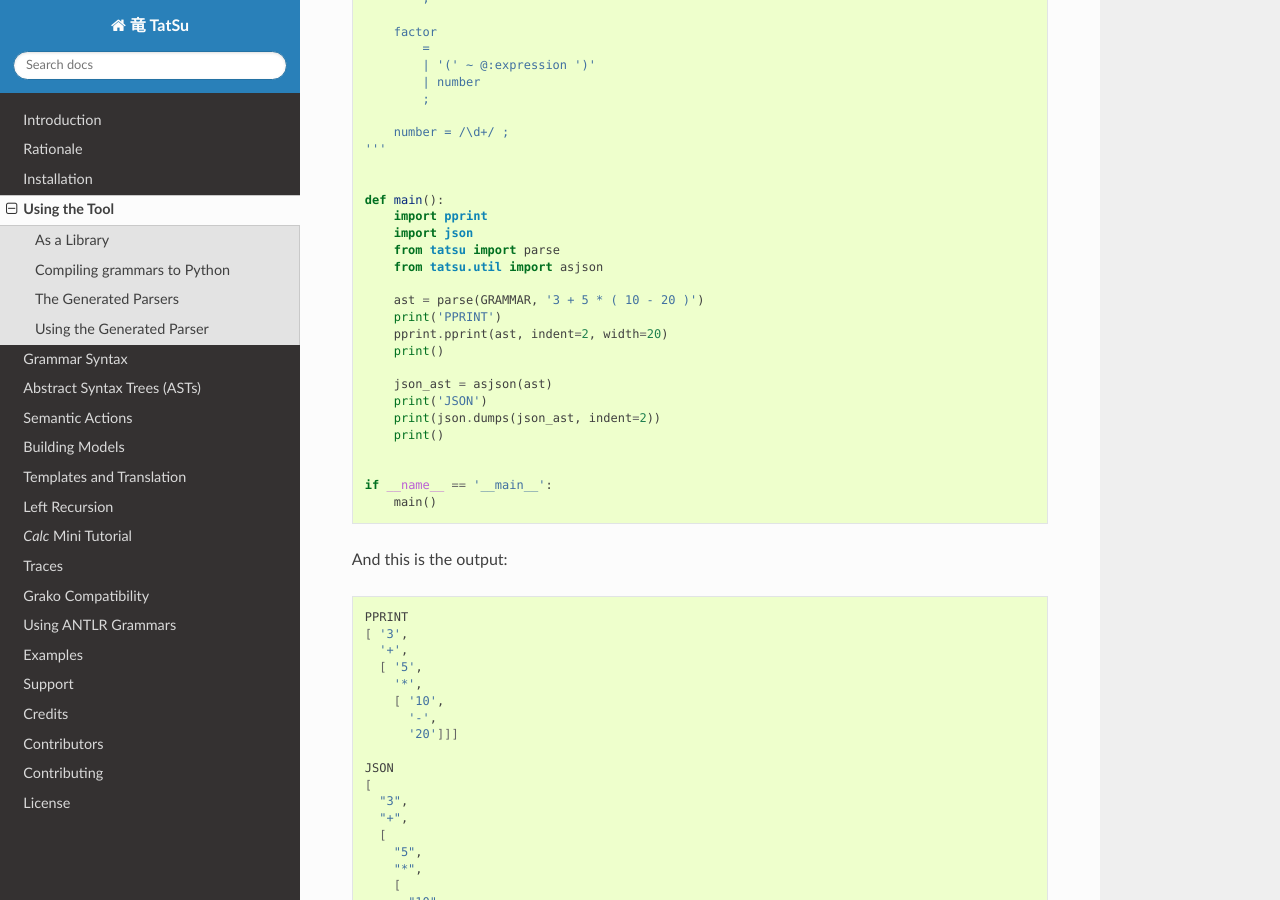
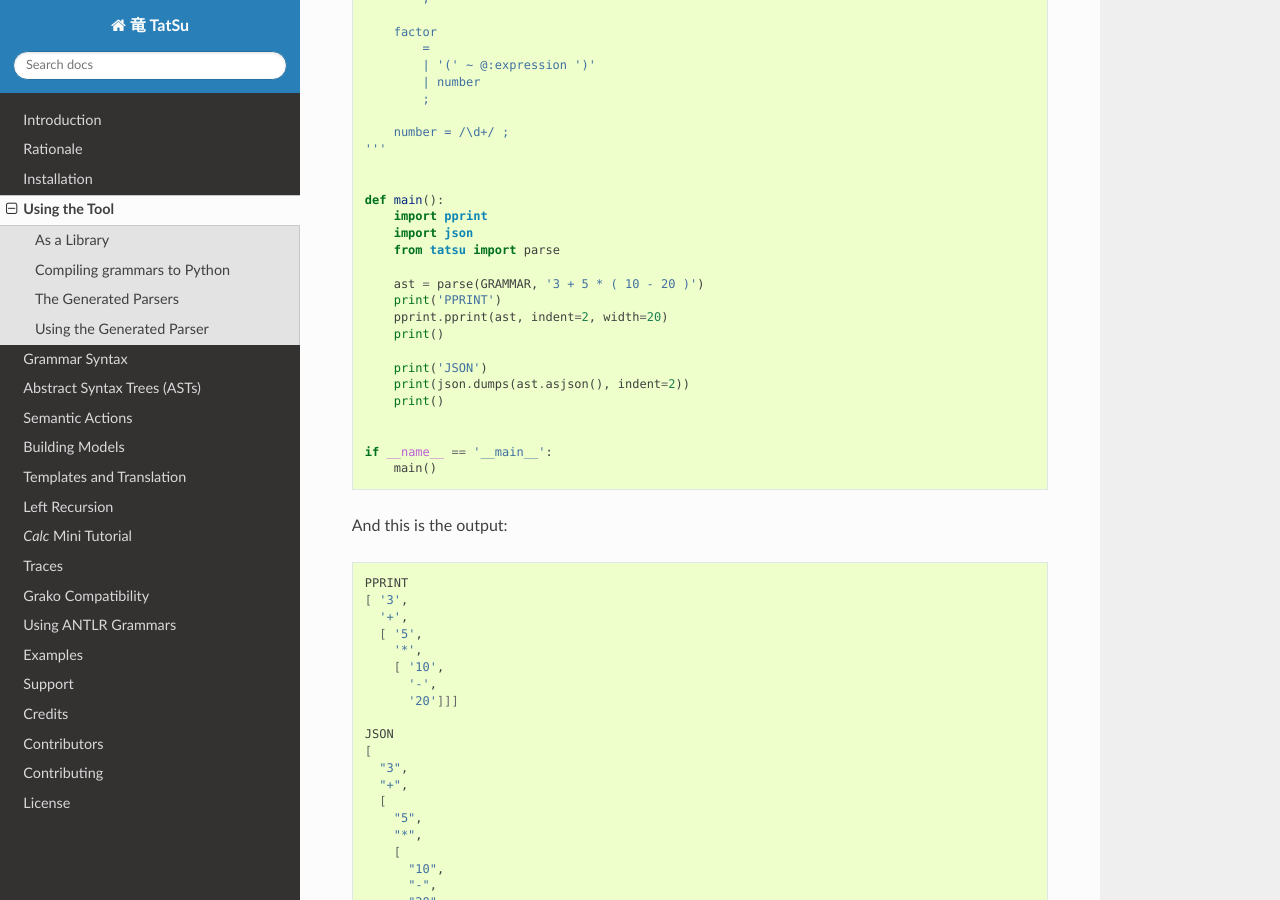
Before and after one commit to neogeny/TatSu, a Sphinx documentation site: the page built from docs/use.rst, in a window 1280 px wide and 900 px high, scrolled down 1141 px. Built offline with Sphinx 7.4.7 and the Read the Docs theme 2.0.0, drawn with Linux system fonts in a browser that asks for light colours.

Commit message:
[master] use ast.asjson() throughout documentation

```diff
--- a/docs/use.rst
+++ b/docs/use.rst
@@ -66,16 +66,14 @@ This is an example of how to use **Tatsu** as a library:
         import pprint
         import json
         from tatsu import parse
-        from tatsu.util import asjson
 
         ast = parse(GRAMMAR, '3 + 5 * ( 10 - 20 )')
         print('PPRINT')
         pprint.pprint(ast, indent=2, width=20)
         print()
 
-        json_ast = asjson(ast)
         print('JSON')
-        print(json.dumps(json_ast, indent=2))
+        print(json.dumps(ast.asjson(), indent=2))
         print()
 
 
@@ -247,7 +245,7 @@ passing the grammar to parse and the starting rule's name as parameter:
     parser = MyParser()
     ast = parser.parse('text to parse', rule_name='start')
     print(ast)
-    print(json.dumps(asjson(ast), indent=2))
+    print(json.dumps(ast.asjson(), indent=2))
 
 The generated parsers' constructors accept named arguments to specify
 whitespace characters, the regular expression for comments, case
```
